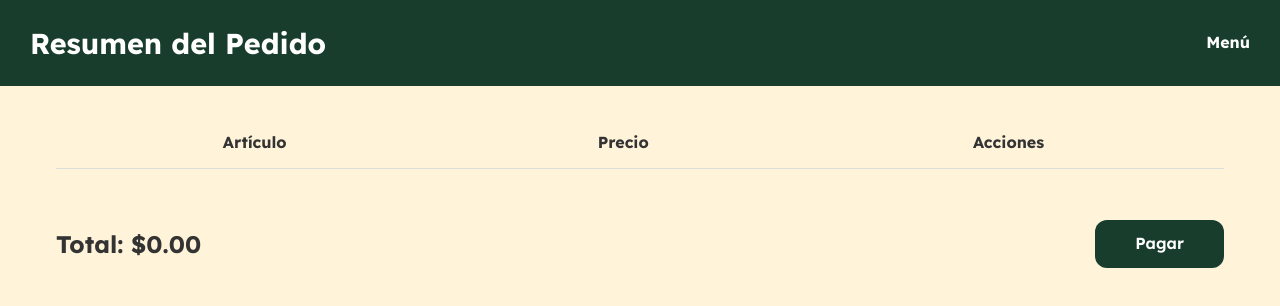
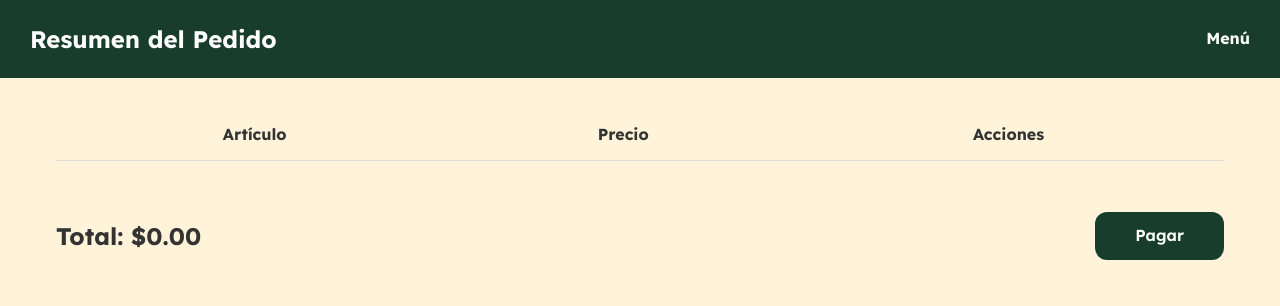
Before and after one commit to AlexCayd/CasaBistroBosque, a plain HTML site: page pedido.html in a window 1280 px wide. Drawn offline with Linux system fonts and the light colour scheme; some packages are replaced by stand-ins of ours; a script that the page names is missing.

Commit message:
Entraga terminada 240725

```diff
--- a/css/pedido.css
+++ b/css/pedido.css
@@ -10,10 +10,16 @@ header {
   margin-bottom: 2rem;
 }
 
-header h1 {
-  font-size: 2rem;
+.header__titulo {
+  font-size: 18px;
   font-weight: 600;
   margin-bottom: 0.5rem;
+}
+
+@media screen and (min-width: 768px) {
+    .header__titulo{
+      font-size: 24px;
+    }
 }
 
 nav a {
--- a/pedido.html
+++ b/pedido.html
@@ -15,7 +15,7 @@
 </head>
 <body>
   <header>
-    <h1>Resumen del Pedido</h1>
+    <h1 class="header__titulo">Resumen del Pedido</h1>
     <nav>
       <a href="menu.html">Menú</a>
     </nav>
```
Also changed, not shown: images/toast-aguacate.jpg (deleted), images/totopos-campechanos.jpg (deleted), 11 other files.
